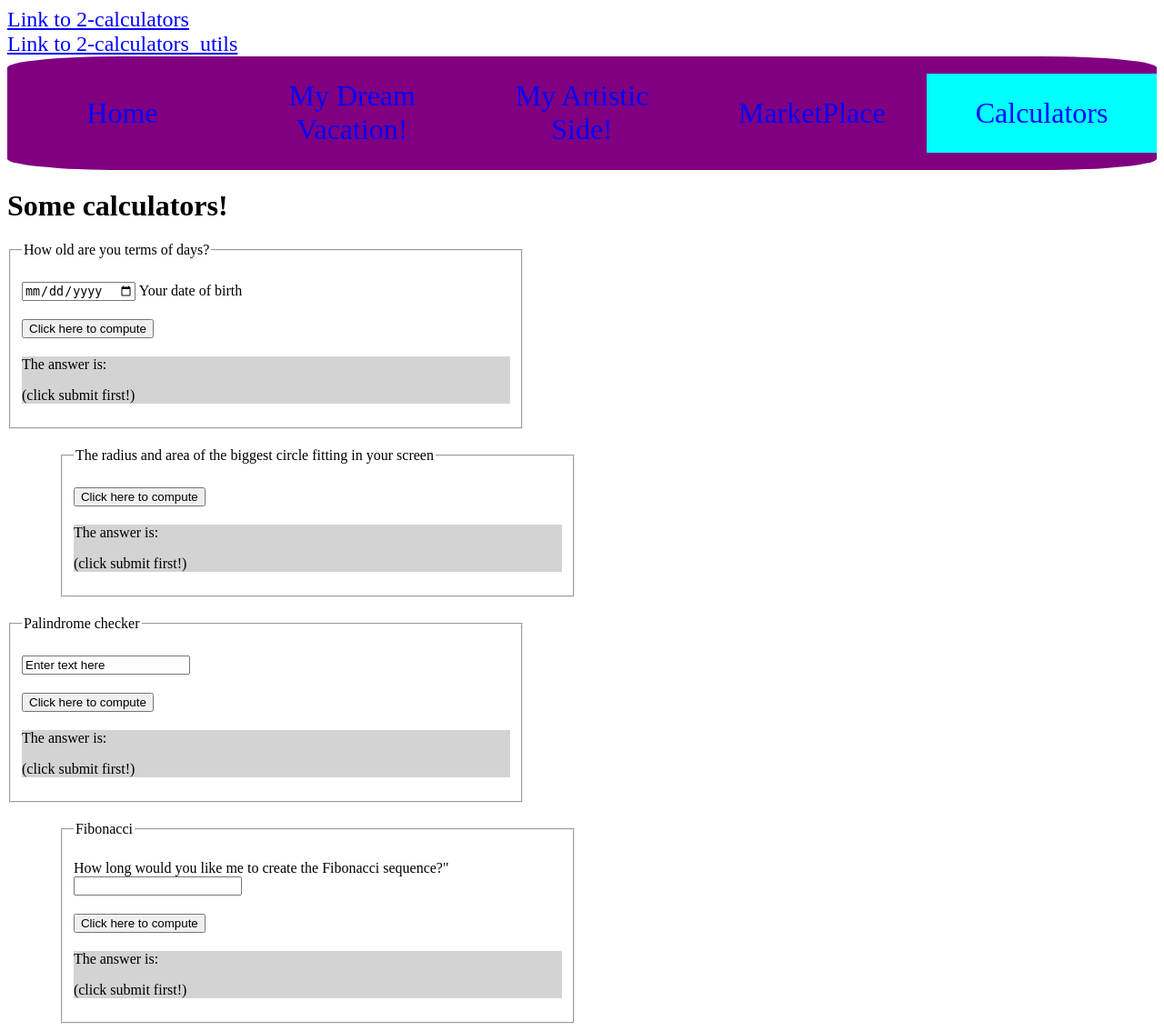
After one commit to kgoudreau21/CS203, a PHP site: page /calculators.html in a window 1280 px wide. The commit adds this page. Shown: the whole page at 91% size. Run offline with PHP 8.4, Linux system fonts and the light colour scheme.

Commit message:
lab5 complete, added calculator and marketplace pages

```diff
--- /dev/null
+++ b/2-calculator.js
@@ -0,0 +1,125 @@
+
+function compute_days(){
+    const dob = get_dob();
+
+    // Gets today's date
+    const today = new Date();
+
+    //get number of days, months and years from today
+    const current_year = today.getFullYear();
+    const current_month = today.getMonth();
+    const current_day = today.getDate();
+
+    //convert dob from string to date
+    const input_date = new Date(dob);
+
+    //SideNote: today's date is accurate, but I am getting a different value from input_date, its 1 day earlier than today...
+    console.log(today);
+    console.log(input_date);
+
+    //Find difference in number of days, months and years between today and input_date
+    let age_years = current_year - input_date.getFullYear();
+    let age_months = current_month - input_date.getMonth();
+    let age_days = current_day - input_date.getDate();
+
+    //An array that lists the number of days in each month, from jan to dec (not counting leap years)
+    const days_per_month = [31, 28, 31, 30, 31, 30, 31, 31, 30, 31, 30, 31];
+
+    let total_days = age_days + (age_years*365)
+
+    for(let x=0;x<age_months;x++){
+        total_days += days_per_month[x];
+    }
+
+    write_answer_days("Your date of birth is: " + dob + ". You have lived: "+total_days+" day(s) in total as of today!")
+}
+
+
+
+function compute_circle(){
+    const screen = get_screen_dims();
+
+    //initialize radius r
+    let r=0;
+    if(screen.width < screen.height){
+        r=screen.width/2;
+    }
+    else{
+        r=screen.height/2;
+    }
+
+    //get value of pi
+    const pi = Math.PI;
+
+    //square r
+    r = Math.pow(r,2);
+
+    //Calculate A = pi * r^2
+    let area = pi * r;
+
+    //Output answer
+    write_answer_circle("Your screen properties are: " + screen.width + " x " + screen.height + ". The total area of the widest possible circle is: " + area.toFixed(2) + " square pixels!")
+}
+
+
+
+function check_palindrome(){
+    const text_input = get_palindrome();
+
+    //will be set to true if input is a palindrome
+    let is_palindrome = false;
+
+    /*
+    Continue for loop while text looks like a palindrome, otherwise break for loop
+    Compares first character with last in string, moving to second and second last, etc...
+    */
+    for(let x = 0, y = (text_input.length-1); x <= y; x++, y--){
+
+        //Ignore spaces, skip over them
+        if(text_input[x] === " ")
+            x++;
+        if(text_input[y] === " ")
+            y--;
+
+        //Made it so that if one character is lower case and one is uppercase it is still palindrome
+        if(text_input[x] === text_input[y] || text_input[x].toUpperCase() === text_input[y] || text_input[x].toLowerCase() === text_input[y]){
+            if(x+1 >= y)
+                is_palindrome = true;
+        }
+        else{
+            x=y;
+        }
+    }
+
+    //answer message in string
+    let answer = "this is not a palindrome!";
+
+    if(is_palindrome)
+        answer = "this is a palindrome!";
+
+    write_answer_palindrome("Your text: " + text_input + ". I believe "+ answer)
+}
+
+
+
+function create_fibo(){
+    const fibo_length = document.getElementById("fibo_length").value;
+
+    let sequence = [0, 1];
+    for(let x = 1; x < fibo_length; x++){
+        sequence.push(sequence[x] + sequence[x-1]);
+    }
+
+    //Initialize answer with 0 in order to convert array of numbers into a string
+    let answer = "0";
+
+    //If input is negative it will return an invalid message
+    if(fibo_length < 1)
+        answer = "Your input is invalid. The Fibonnacci sequence must be of length 1 or above!"
+    else{
+        for(let x = 1; x < fibo_length; x++){ //turns the sequence array into a string
+            answer += ", "+ sequence[x];
+        }
+    }
+    write_answer_fibo(answer)
+}
--- /dev/null
+++ b/2-calculator_utils.js
@@ -0,0 +1,49 @@
+
+
+// ------------- YOUR AGE IN DAYS
+
+function write_answer_days(text_msg){
+    let my_p = document.getElementById("p_answer_days");
+    my_p.innerHTML = text_msg
+}
+
+
+function get_dob(){
+    return document.getElementById("DOB").value;
+}
+
+
+
+
+// -------------CIRCLE
+function write_answer_circle(text_msg){
+    let my_p = document.getElementById("p_answer_circle");
+    my_p.innerHTML = text_msg
+}
+
+function get_screen_dims(){
+    return window.screen;
+}
+
+
+
+
+// ------------- PALINDROME
+function write_answer_palindrome(text_msg){
+    let my_p = document.getElementById("p_answer_palindrome");
+    my_p.innerHTML = text_msg
+}
+
+
+function get_palindrome(){
+    return document.getElementById("possible_palindrome").value;
+
+}
+
+
+
+// ------------- FIBONACCI
+function write_answer_fibo(text_msg){
+    let my_p = document.getElementById("p_answer_fibo");
+    my_p.innerHTML = text_msg
+}
--- /dev/null
+++ b/calculators.html
@@ -0,0 +1,124 @@
+<!DOCTYPE html>
+<html lang="en-US">
+    <head>
+        <title>Calculators</title>
+        <meta charset="UTF-8">
+        <meta name="description" content="Calculators">
+        <meta name="keywords" content="HTML, CSS, Javascript, Calculators">
+        <meta name="author" content="Korey Goudreau">
+        <meta name="viewport" content="width=device-width, initial-scale=1.0">
+        <link rel="stylesheet" type="text/css" href="my_style.css">
+
+        <a href="2-calculator.js">Link to 2-calculators</a><br>
+        <a href="2-calculator_utils.js">Link to 2-calculators_utils</a>
+
+        <script src="2-calculator.js"> </script>
+        <script src="2-calculator_utils.js"> </script>
+
+        <style>
+            .calculator_div{
+                max-width: 45%;
+            }
+            @media screen and (max-width: 800px) {
+                .calculator_div{
+                    max-width: 75%;
+                }
+            }
+
+            .calculator_div div, fieldset{
+                margin-top: 20px;
+            }
+
+            .answer{
+                background-color: LightGray;
+            }
+            .right{
+                position:relative;
+                left:10%;
+            }
+        </style>
+    </head>
+    <body>
+
+        <div class="body_wrapper">
+            <nav>
+                <a href="index.html">Home</a>
+                <a href="my_vacation.html">My Dream Vacation!</a>
+                <a href="my_artistic_self.html">My Artistic Side!</a>
+                <a href="marketplace.html">MarketPlace</a>
+                <a class="current_page" href="calculators.html">Calculators</a>
+            </nav>
+        </div>
+
+        <h1> Some calculators! </h1>
+
+
+        <!-- Main calculator section -->
+        <div class="calculator_div">
+
+
+            <!-- Calculator 1: your age in terms of days -->
+            <fieldset>
+                <legend> How old are you terms of days? </legend>
+                <div>
+                    <input type="date" id="DOB">
+                    <label for="DOB"> Your date of birth </label>
+                </div>
+                <div>
+                    <input type="button" id="submit_days" value="Click here to compute" onclick="compute_days()">
+                </div>
+                <div class="answer">
+                    <p> The answer is: </p>
+                    <p id="p_answer_days"> (click submit first!) </p>
+                </div>
+            </fieldset>
+
+
+            <!-- Calcultor 2: your age in terms of days -->
+            <fieldset class="right">
+                <legend> The radius and area of the biggest circle fitting in your screen </legend>
+                <div>
+                    <input type="button" id="submit_circle" value="Click here to compute" onclick="compute_circle()">
+                </div>
+                <div class="answer">
+                    <p> The answer is: </p>
+                    <p id="p_answer_circle"> (click submit first!) </p>
+                </div>
+            </fieldset>
+
+
+            <!-- Calcultor 3: Palindrome checker -->
+            <fieldset>
+                <legend> Palindrome checker </legend>
+                <div>
+                    <input type="text" id="possible_palindrome" value="Enter text here">
+                </div>
+                <div>
+                    <input type="button" id="submit_palindrome" value="Click here to compute" onclick="check_palindrome()">
+                </div>
+                <div  class="answer">
+                    <p> The answer is: </p>
+                    <p id="p_answer_palindrome"> (click submit first!) </p>
+                </div>
+            </fieldset>
+
+
+            <!-- Calcultor 4: Fibonnacci -->
+            <fieldset class="right">
+                <legend> Fibonacci </legend>
+                <div>
+                    <label for="fibo_length"> How long would you like me to create the Fibonacci sequence?"
+                    <input type="number" id="fibo_length">
+                </div>
+                <div>
+                    <input type="button" id="submit_fibo" value="Click here to compute" onclick="create_fibo()">
+                </div>
+                <div class="answer">
+                    <p> The answer is: </p>
+                    <p id="p_answer_fibo"> (click submit first!) </p>
+                </div>
+            </fieldset>
+        </div>
+
+    </body>
+</html>
--- a/index.html
+++ b/index.html
@@ -16,6 +16,8 @@
                 <a class="current_page" href="index.html">Home</a>
                 <a href="my_vacation.html">My Dream Vacation!</a>
                 <a href="my_artistic_self.html">My Artistic Side!</a>
+                <a href="marketplace.html">MarketPlace</a>
+                <a href="calculators.html">Calculators</a>
             </nav>
         </div>
 
--- a/my_artistic_self.html
+++ b/my_artistic_self.html
@@ -88,6 +88,8 @@
                 <a href="index.html">Home</a>
                 <a href="my_vacation.html">My Dream Vacation!</a>
                 <a class="current_page" href="my_artistic_self.html">My Artistic Side!</a>
+                <a href="marketplace.html">MarketPlace</a>
+                <a href="calculators.html">Calculators</a>
             </nav>
             <h1>This corner is for Self Expression!</h1>
         </div>
--- a/my_style.css
+++ b/my_style.css
@@ -57,8 +57,10 @@
         padding:0;
         overflow:hidden;
         background-color:purple;
-        border-radius:50%;
+        border-radius:10%;
         display: flex;
+        justify-content: center;
+        align-items: center;
     }
     nav a{
         flex: 1;
--- a/my_vacation.html
+++ b/my_vacation.html
@@ -17,6 +17,8 @@
                 <a href="index.html">Home</a>
                 <a class="current_page" href="my_vacation.html">My Dream Vacation!</a>
                 <a href="my_artistic_self.html">My Artistic Side!</a>
+                <a href="marketplace.html">MarketPlace</a>
+                <a href="calculators.html">Calculators</a>
             </nav>
         </div>
 
```
Also changed, not shown: 1-marketplace.js (added, +55 -0 lines), marketplace.html (added, +24 -0 lines).
